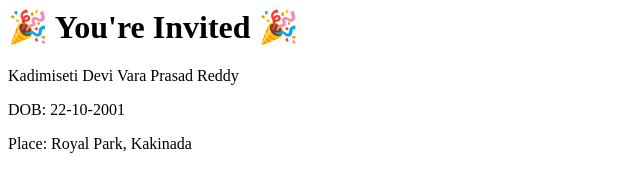
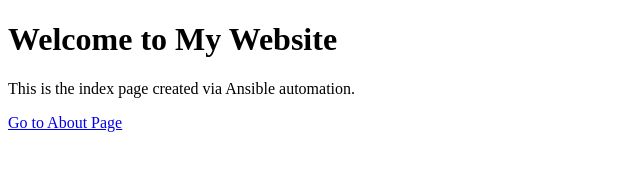
Before and after one commit to Devivaraprasadreddy/ansible-git, a plain HTML site: page index.html in a window 1280 px wide. Shown: the whole page, without its empty margins (0-640 px from the left). Drawn offline with Linux system fonts and the light colour scheme.

Commit message:
Initial commit with index.html and about.html

```diff
--- a/index.html
+++ b/index.html
@@ -1,9 +1,11 @@
+<!DOCTYPE html>
 <html>
-<head><title>Birthday Invitation</title></head>
+<head>
+    <title>Home</title>
+</head>
 <body>
-  <h1>🎉 You're Invited 🎉</h1>
-  <p>Kadimiseti Devi Vara Prasad Reddy</p>
-  <p>DOB: 22-10-2001</p>
-  <p>Place: Royal Park, Kakinada</p>
+    <h1>Welcome to My Website</h1>
+    <p>This is the index page created via Ansible automation.</p>
+    <a href="about.html">Go to About Page</a>
 </body>
 </html>
```
Also changed, not shown: about.html (+7 -3 lines).
